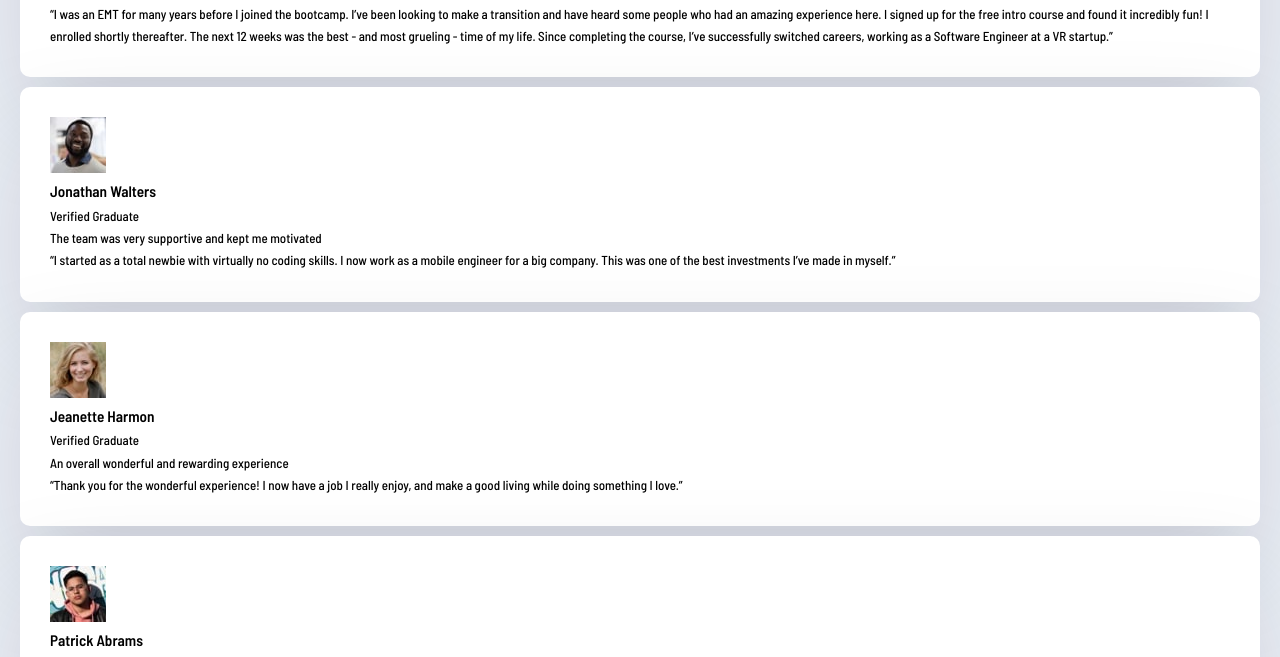
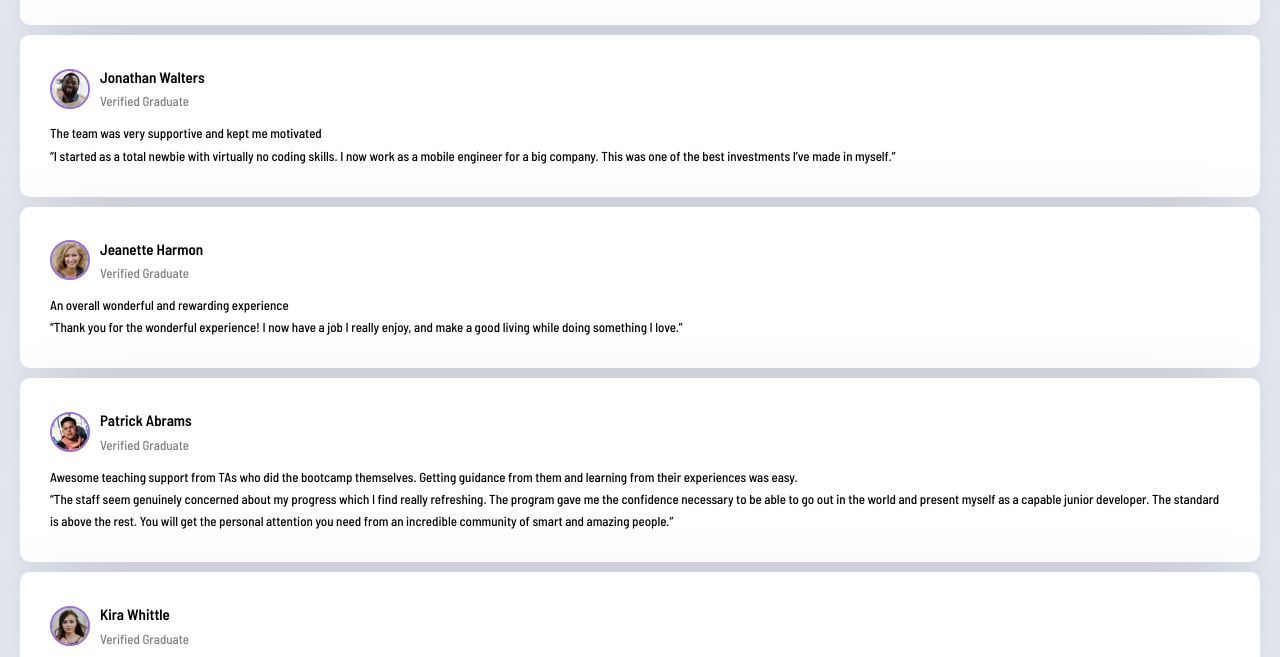
Before and after one commit to Barry-owino/Testimonial-grid-section, a plain HTML site: page index.html in a window 1280 px wide. Shown: the part 279-936 px from the top of the page. Drawn offline with Linux system fonts and the light colour scheme.

Commit message:
added basic styles to the header of the cards

```diff
--- a/index.html
+++ b/index.html
@@ -32,7 +32,7 @@
     <!----The second card for jonathan-->
     <div class="card--bg-purple card">
       <header class="card__header">
-        <img src="images/image-jonathan.jpg">
+        <img src="images/image-jonathan.jpg " class="card__img" alt="jonathan">
         <div>
           <h3>Jonathan Walters</h3>
           <p>Verified Graduate</p>
@@ -49,7 +49,7 @@
     <!---The third card for jeanette-->
     <div class="card--bg-purple card">
       <header class="card__header">
-        <img src="images/image-jeanette.jpg">
+        <img src="images/image-jeanette.jpg" class="card__img" alt="jeanette">
         <div>
           <h3>Jeanette Harmon</h3>
           <p>Verified Graduate</p>
@@ -66,7 +66,7 @@
     <!-----The fourth card for patrick-->
     <div class="card--bg-purple card">
       <header class="card__header">
-        <img src="images/image-patrick.jpg">
+        <img src="images/image-patrick.jpg" class="card__img" alt="patrick">
         <div>
           <h3>Patrick Abrams</h3>
           <p>Verified Graduate</p>
@@ -83,7 +83,7 @@
     <!--The fifth card for kira-->
     <div class="card--bg-purple card">
       <header class="card__header">
-        <img src="images/image-kira.jpg">
+        <img src="images/image-kira.jpg" class="card__img" alt="kira">
         <div>
           <h3>Kira Whittle</h3>
           <p>Verified Graduate</p>
--- a/style.css
+++ b/style.css
@@ -24,3 +24,25 @@ body{
   margin-bottom:10px;
   padding:30px;
 }
+
+.card__header{
+  display:flex;
+  align-items:center;
+  margin-bottom:10px;
+}
+
+.card__header h3{
+  font-size:15px;
+}
+
+.card__header p{
+  opacity:50%;
+}
+
+.card__img{
+  width:40px;
+  height:40px;
+  border-radius:50%;
+  border:2px solid #996ed9;
+  margin-right:10px;
+}
```
